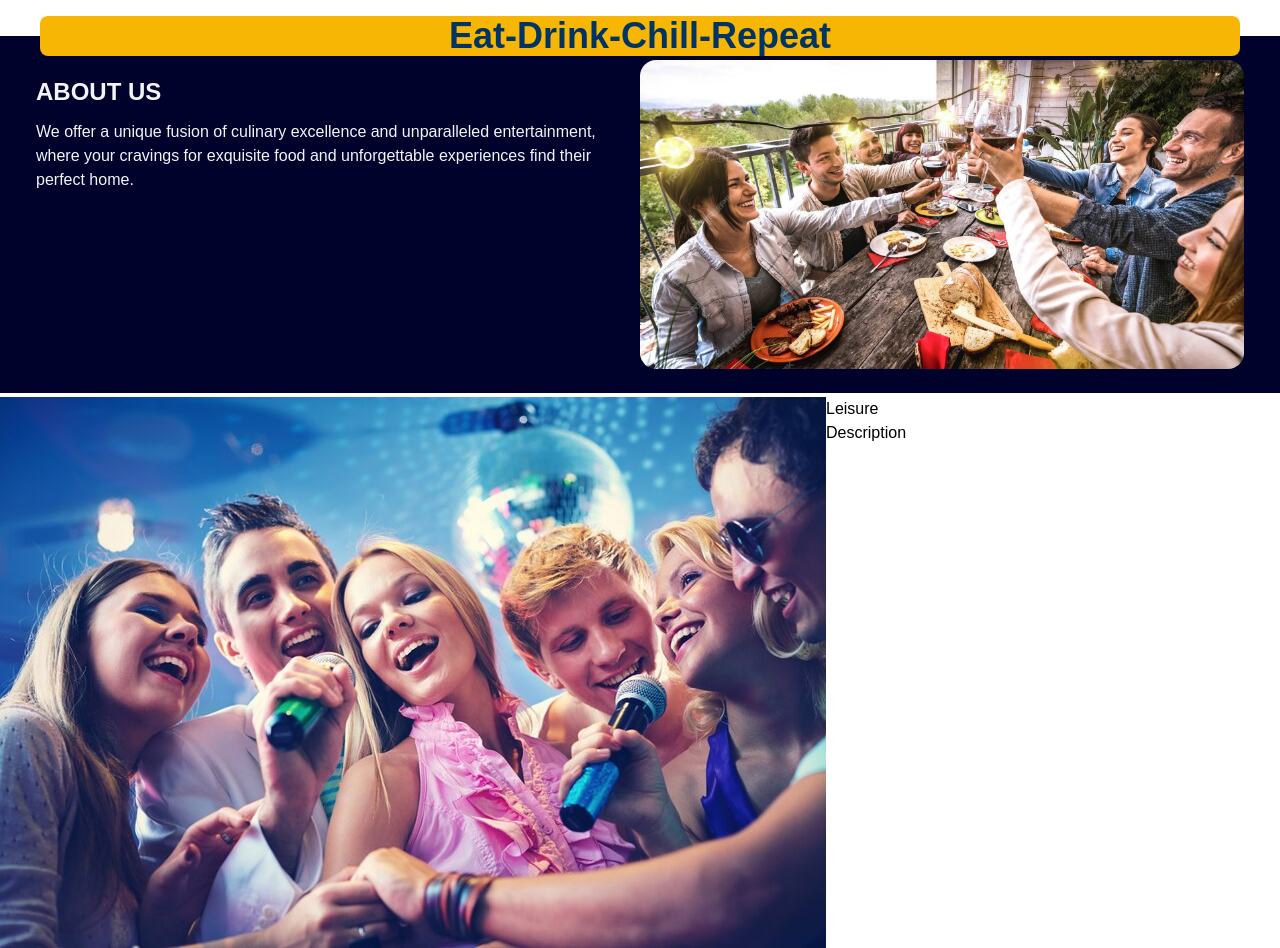
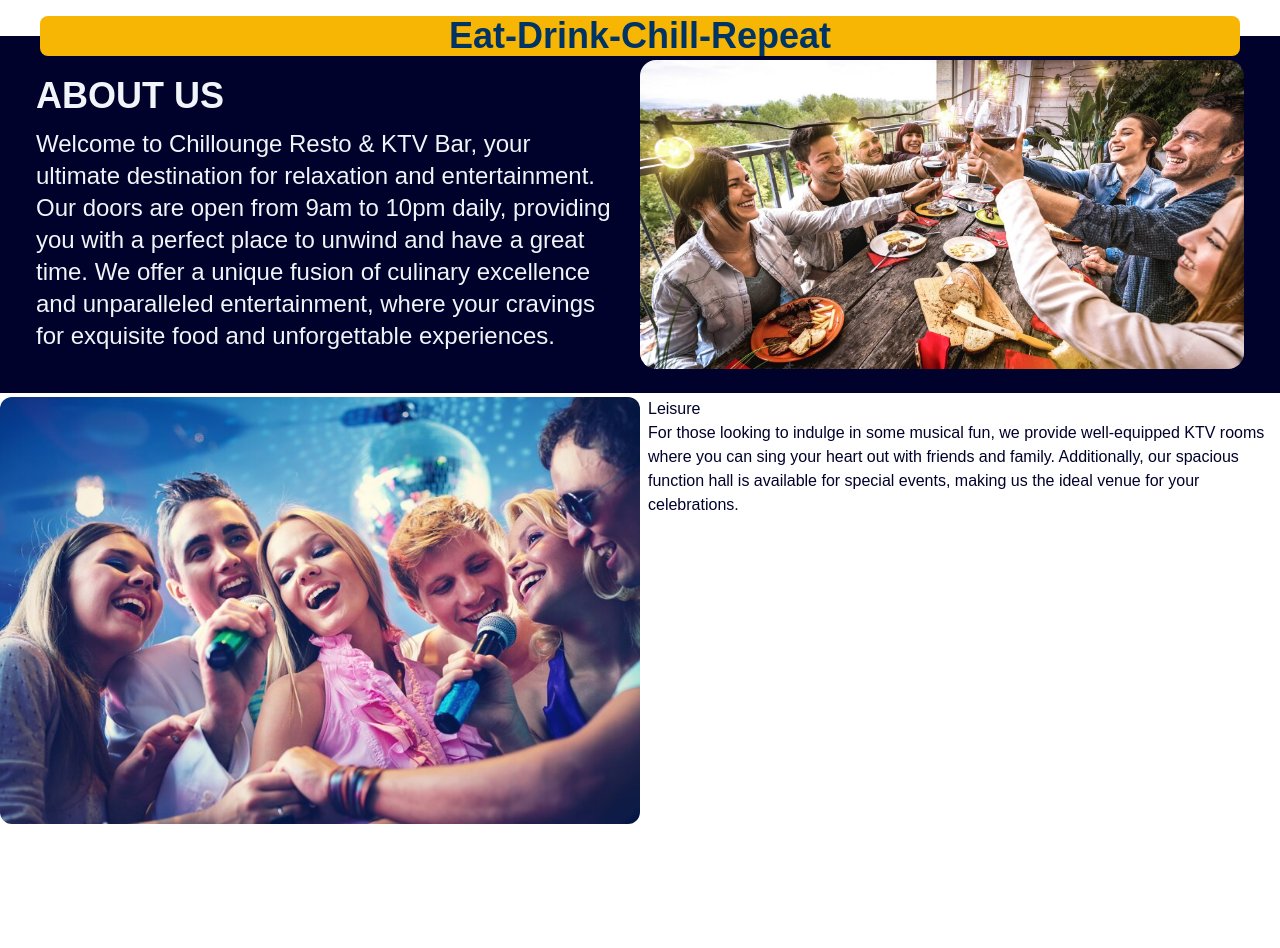
Before and after one commit to marpaul14/chillounge-resto, a React (Vite) app: page / in a window 1280 px wide. Shown: the part 660-1608 px from the top of the page. After the commit the page ends 1488 px from the top, so only its background shows below. Built offline with nearby package versions, Linux system fonts and the light colour scheme.

Commit message:
change some details

```diff
--- a/src/components/About.jsx
+++ b/src/components/About.jsx
@@ -3,13 +3,16 @@ import AboutPic from "../assets/about-pic.jpg";
 function About() {
   return (
     <div className="bg-[#01022b] text-slate-100  w-full mx-auto px-4">
-      <div className="px-5 py-6 grid grid-cols-2 w-full">
+      <div className="px-5 py-6 grid grid-cols-2 w-full ">
         <div className="py-4 pr-5">
-          <h1 className="font-semibold text-2xl pb-3">ABOUT US</h1>
-          <p className="">
-            We offer a unique fusion of culinary excellence and unparalleled
-            entertainment, where your cravings for exquisite food and
-            unforgettable experiences find their perfect home.
+          <h1 className="font-semibold text-2xl pb-3 lg:text-4xl">ABOUT US</h1>
+          <p className="lg:text-2xl">
+            Welcome to Chillounge Resto & KTV Bar, your ultimate destination for
+            relaxation and entertainment. Our doors are open from 9am to 10pm
+            daily, providing you with a perfect place to unwind and have a great
+            time. We offer a unique fusion of culinary excellence and
+            unparalleled entertainment, where your cravings for exquisite food
+            and unforgettable experiences.
           </p>
         </div>
         <div>
--- a/src/components/Leisure.jsx
+++ b/src/components/Leisure.jsx
@@ -2,14 +2,20 @@ import KaraokeImg from "../assets/karaoke.jpg";
 
 function Leisure() {
   return (
-    <div className="w-full h-[40vh] py-1 ">
-      <div className="flex flex-cols-2">
+    <div className="py-1 mx-auto ">
+      <div className="grid grid-cols-2 w-full space-x-2 text-[#01022b]">
         <div>
-          <img src={KaraokeImg} className="" />
+          <img src={KaraokeImg} className="rounded-xl" />
         </div>
-        <div>
+        <div className="">
           <h1>Leisure</h1>
-          <p>Description</p>
+          <p>
+            For those looking to indulge in some musical fun, we provide
+            well-equipped KTV rooms where you can sing your heart out with
+            friends and family. Additionally, our spacious function hall is
+            available for special events, making us the ideal venue for your
+            celebrations.
+          </p>
         </div>
       </div>
     </div>
--- a/src/components/Navbar.jsx
+++ b/src/components/Navbar.jsx
@@ -3,12 +3,12 @@ function Navbar() {
     <div className="bg-[#01022b] text-slate-100 w-full h-[3.5rem] mx-auto ">
       <div className="flex justify-between items-center py-4 px-6">
         <div>
-          <h1 className="font-semibold uppercase text-xl hover:scale-105 duration-300 ease-in-out">
+          <h1 className="font-semibold uppercase text-xl hover:scale-105 duration-300 ease-in-out cursor-default">
             Chillounge
           </h1>
         </div>
         <div className="">
-          <ul className="flex px-2 space-x-4 uppercase">
+          <ul className="flex px-2 space-x-4 uppercase cursor-default">
             <li>Home</li>
             <li>Order</li>
             <li>Reservation</li>
```
